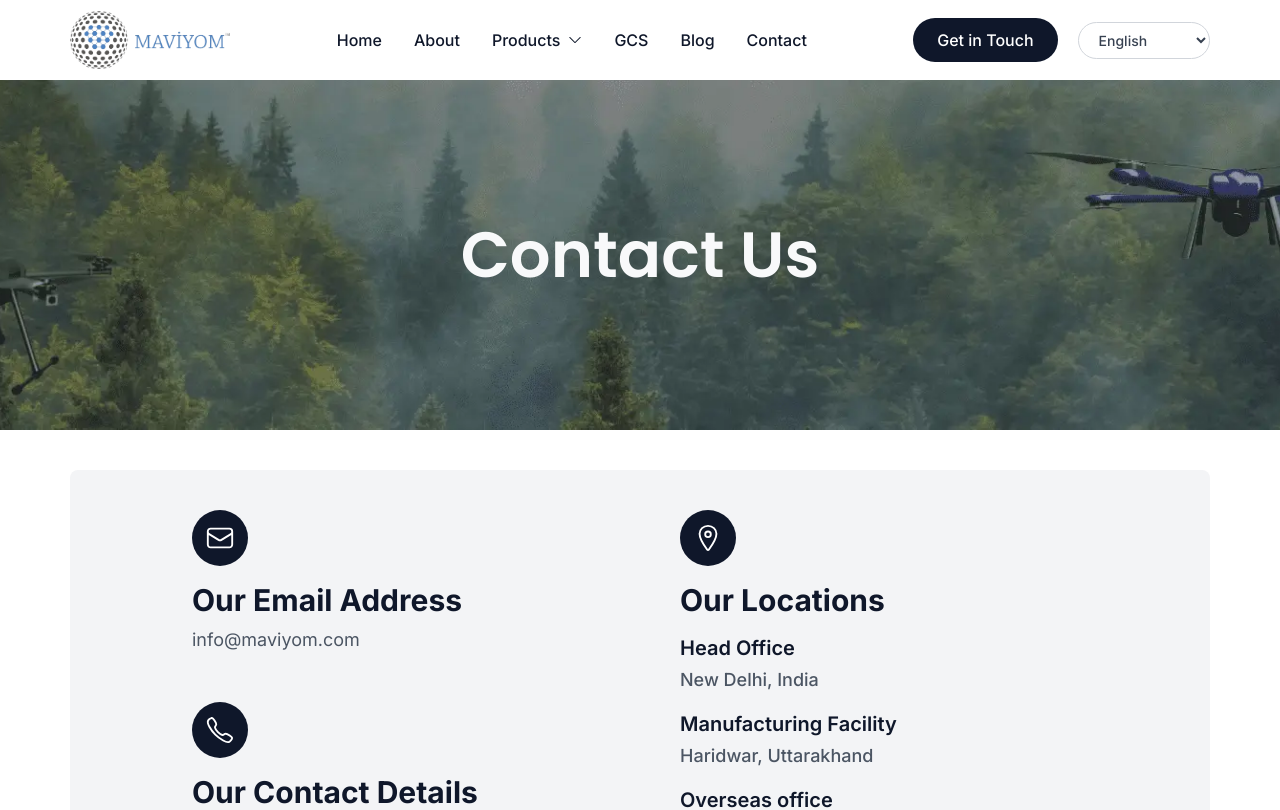
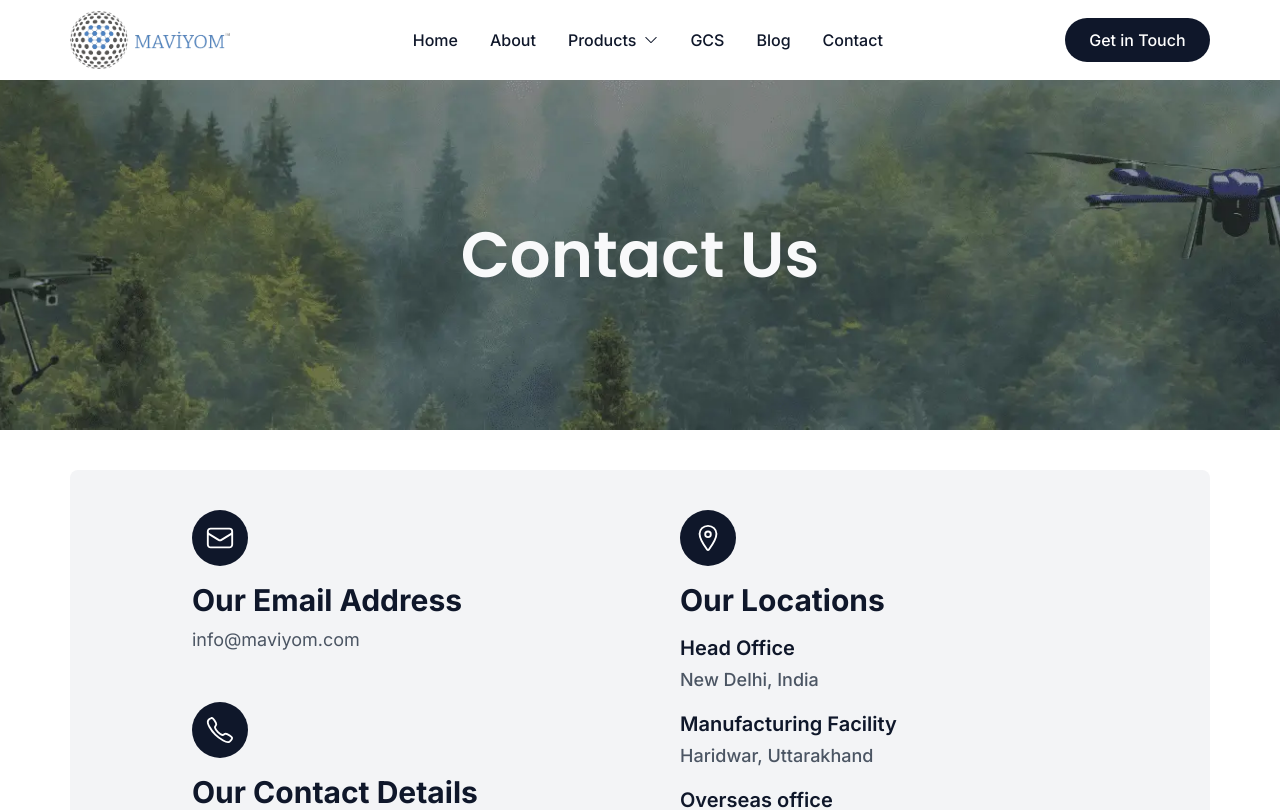
Before and after one commit to MaviyomWeb/maviyom-frontend, a Next.js app: page /contact-us in a window 1280 px wide. Shown: the top 810 px of the page. Built offline with nearby package versions, Linux system fonts and the light colour scheme.

Commit message:
Removed Automatic Translation component

```diff
--- a/next.config.js
+++ b/next.config.js
@@ -4,7 +4,13 @@ const nextConfig = {
     ignoreDuringBuilds: true,
   },
   images: {
-    domains: ["res.cloudinary.com"],
+    remotePatterns: [
+      {
+        protocol: "https",
+        hostname: "res.cloudinary.com",
+        pathname: "**",
+      },
+    ],
   },
 };
 
--- a/src/app/blog/[slug]/components/ButtonPrevious.jsx
+++ b/src/app/blog/[slug]/components/ButtonPrevious.jsx
@@ -14,18 +14,18 @@ const ButtonPrevious = () => {
       <svg
         stroke="currentColor"
         fill="currentColor"
-        stroke-width="0"
+        strokeWidth="0"
         viewBox="0 0 512 512"
-        class="css-1ykfz6g"
+        className="css-1ykfz6g"
         height="1em"
         width="1em"
         xmlns="http://www.w3.org/2000/svg"
       >
         <path
           fill="none"
-          stroke-linecap="round"
-          stroke-linejoin="round"
-          stroke-width="48"
+          strokeLinecap="round"
+          strokeLinejoin="round"
+          strokeWidth="48"
           d="M328 112 184 256l144 144"
         ></path>
       </svg>{" "}
--- a/src/app/blog/[slug]/page.jsx
+++ b/src/app/blog/[slug]/page.jsx
@@ -25,7 +25,6 @@ const fetchBlogDetail = async (slug) => {
 const Blog = async ({ params }) => {
   const res = await fetchBlogDetail(params.slug);
   const blog = res?.data[0]?.attributes;
-  console.log(blog);
 
   return (
     <div className="relative bg-white isolate z-0 pb-10 md:pb-20 ">
--- a/src/app/layout.jsx
+++ b/src/app/layout.jsx
@@ -1,7 +1,9 @@
 import CTA from "@/components/CTA";
 import Footer from "@/components/Footer";
 import Header from "@/components/Header";
+import ScrollToTop from "@/components/ScrollToTop";
 import { Inter } from "next/font/google";
+import { useRouter } from "next/navigation";
 import "./globals.css";
 
 const inter = Inter({ subsets: ["latin"] });
@@ -13,7 +15,7 @@ export const metadata = {
 
 export default function RootLayout({ children }) {
   return (
-    <html lang="en">
+    <html lang="en" className="scroll-smooth">
       <head>
         <link
           rel="icon"
@@ -29,6 +31,8 @@ export default function RootLayout({ children }) {
         />
       </head>
       <body className={`${inter.className} bg-white `}>
+        <ScrollToTop />
+
         {/* <Navbar /> */}
 
         <Header />
--- a/src/components/Header.jsx
+++ b/src/components/Header.jsx
@@ -10,8 +10,6 @@ import Link from "next/link";
 
 import Image from "next/image";
 import Container from "./Container";
-import getPrefLangCookie from "./LangCookie";
-import GoogleTranslate from "./LanguageTranslator";
 import Menu from "./Menu";
 import MenuMobile from "./MenuMobile";
 import TouchButton from "./TouchButton";
@@ -66,12 +64,10 @@ const Header = () => {
           <div className="flex items-center ">
             <div className="nav_actions hidden 964Screen:flex items-center gap-5 ">
               <TouchButton />
-              <GoogleTranslate />
             </div>
 
             {/* Mobile icon start */}
             <div className=" rounded-full flex gap-2 964Screen:hidden justify-center items-center hover:bg-black/[0.05] cursor-pointer relative -mr-2">
-              <GoogleTranslate />
               <BiMenuAltRight
                 className="text-3xl"
                 onClick={() => setMobileMenu(true)}
--- a/src/components/LangCookie.jsx
+++ /dev/null
@@ -1,14 +0,0 @@
-import Cookies from "js-cookie";
-
-const getPrefLangCookie = () => {
-  const googtransCookie = Cookies.get("googtrans");
-  if (googtransCookie) {
-    const langCode = googtransCookie.split("/")[2];
-    if (langCode) {
-      return langCode;
-    }
-  }
-  return "en"; // Default to 'en' if the cookie or language code isn't found
-};
-
-export default getPrefLangCookie;
--- a/src/components/LanguageTranslator.jsx
+++ /dev/null
@@ -1,98 +0,0 @@
-import Cookies from "js-cookie"; // Assuming you're using js-cookie for cookie management
-import { useRouter } from "next/navigation";
-import Script from "next/script";
-import React, { useEffect, useState } from "react";
-
-const languages = [
-  { label: "English", value: "en" },
-  { label: "Portuguese", value: "pt", src: "https://flagcdn.com/h60/pt.png" },
-  { label: "French", value: "fr", src: "https://flagcdn.com/h60/fr.png" },
-  { label: "Hindi", value: "hi", src: "https://flagcdn.com/h60/fr.png" },
-];
-
-const includedLanguages = languages.map((lang) => lang.value).join(",");
-
-function googleTranslateElementInit() {
-  new window.google.translate.TranslateElement(
-    {
-      pageLanguage: "auto",
-      includedLanguages,
-      layout: google.translate.TranslateElement.InlineLayout.HORIZONTAL,
-      gaTrack: true,
-      gaId: "UA-XXXXX-Y", // Replace with your Google Analytics ID if tracking is enabled
-      autoDisplay: true, // Automatically display the Google Translate toolbar
-    },
-    "google_translate_element"
-  );
-}
-
-function GoogleTranslate() {
-  const router = useRouter();
-  const [langCookie, setLangCookie] = useState("");
-
-  // Function to get and set the initial language from cookies
-  const initializeLangCookie = () => {
-    const storedLang = Cookies.get("googtrans") || "/en/it"; // Default to '/en/it' if no cookie is set
-    setLangCookie(storedLang);
-  };
-
-  // Effect to initialize Google Translate API and set initial language
-  useEffect(() => {
-    window.googleTranslateElementInit = googleTranslateElementInit;
-    initializeLangCookie();
-  }, []);
-
-  // Function to handle language change
-  const onChange = (value) => {
-    const lang = `/en/${value}`; // Assuming '/en/' is the base path for language URLs
-    setLangCookie(lang);
-    Cookies.set("googtrans", lang); // Update the cookie with the selected language
-    const element = document.querySelector(".goog-te-combo");
-    if (element) {
-      element.value = value;
-      element.dispatchEvent(new Event("change"));
-    }
-
-    // Update router query parameter to maintain language selection in URL
-    router.push(`/?lang=${value}`, undefined, { shallow: true });
-  };
-
-  return (
-    <div>
-      <div
-        id="google_translate_element"
-        style={{ visibility: "hidden", width: "1px", height: "1px" }}
-      ></div>
-      <LanguageSelector onChange={onChange} value={langCookie} />
-      <Script
-        src="https://translate.google.com/translate_a/element.js?cb=googleTranslateElementInit"
-        strategy="afterInteractive"
-      />
-    </div>
-  );
-}
-
-function LanguageSelector({ onChange, value }) {
-  const langCookie = value.split("/")[2];
-
-  // Function to handle select change
-  const handleChange = (event) => {
-    onChange(event.target.value);
-  };
-
-  return (
-    <select
-      className="inline-flex justify-between w-full px-4 py-2 text-sm font-medium text-gray-700 bg-white border border-gray-300 rounded-full focus:outline-none focus:ring-2 focus:ring-gray-300"
-      onChange={handleChange}
-      value={langCookie}
-    >
-      {languages.map((it) => (
-        <option value={it.value} key={it.value}>
-          {it.label}
-        </option>
-      ))}
-    </select>
-  );
-}
-
-export default GoogleTranslate;
--- /dev/null
+++ b/src/components/ScrollToTop.jsx
@@ -0,0 +1,13 @@
+"use client";
+
+import React, { useEffect } from "react";
+
+const ScrollToTop = () => {
+  useEffect(() => {
+    window.scrollTo(0, 0);
+  }, []);
+
+  return null;
+};
+
+export default ScrollToTop;
```
